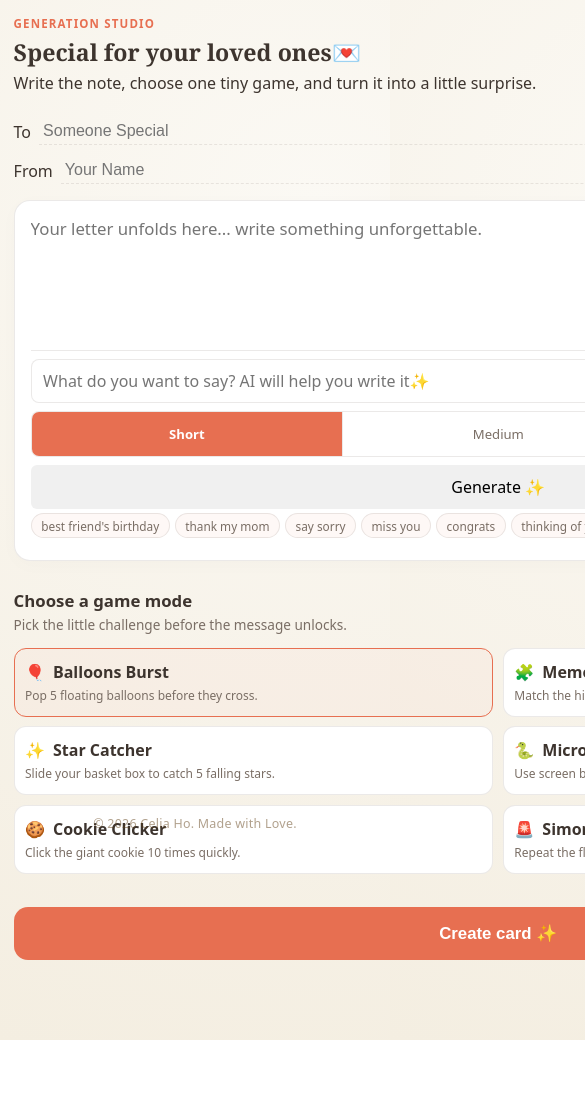
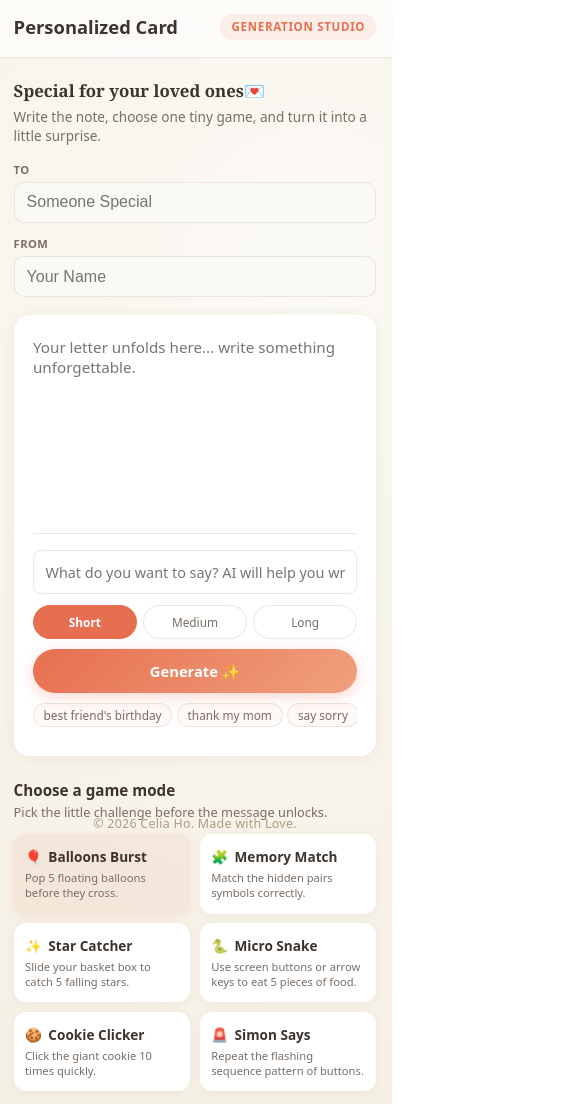
Before and after one commit to ChickChickk/personalized-card, a website: page index.html in a window 390 px wide. Shown: the top 1104 px of the page, 585 px wide, since content can reach past the window. Before the commit the page ends 1040 px from the top, so only its background shows below. Drawn offline with Linux system fonts and the light colour scheme; a web font is replaced by a local one.

Commit message:
Redesign mobile layout: fix overflow bug, refresh header/composer/game picker
Fixes a horizontal-scroll bug on mobile (grid-template-columns: 1fr
computed as minmax(auto, 1fr), letting the game-picker grid overflow
the viewport). Also reworks the mobile-only visual treatment based on
user feedback: a compact app bar replaces the stacked hero text, To/From
fields get individual labeled boxes, the composer card is roomier with
smaller placeholder text, length toggle and Generate button get a
lighter/more distinct look, and game-card text is smaller.

Desktop layout is untouched — all changes are additive or scoped to the
existing max-width: 768px / 480px media queries.

```diff
--- a/index.html
+++ b/index.html
@@ -14,6 +14,11 @@
     <div class="app-container">
       <div id="builder-view" class="workspace-layout">
         <div id="creation-studio">
+          <div class="app-topbar">
+            <span class="topbar-brand">Personalized Card</span>
+            <span class="topbar-badge">Generation Studio</span>
+          </div>
+
           <header class="hero-section">
             <span class="eyebrow">Generation Studio</span>
             <h1>Special for your loved ones💌</h1>
--- a/style.css
+++ b/style.css
@@ -743,6 +743,13 @@ main {
 }
 
 /* ── Base structural styles (missing from original) ─────── */
+/* Mobile-only app bar — hidden by default so it never appears (or affects
+   layout) on desktop; the @media (max-width: 768px) block below is the only
+   place that turns it on. Desktop keeps the original .eyebrow + h1 hero. */
+.app-topbar {
+  display: none;
+}
+
 .eyebrow {
   display: block;
   font-size: 0.72rem;
@@ -869,9 +876,12 @@ main {
     padding: 1.25rem 1rem 5rem;
   }
 
-  /* Single-column builder — no side-by-side preview */
+  /* Single-column builder — no side-by-side preview.
+     minmax(0, 1fr), not plain 1fr (= minmax(auto, 1fr)) — otherwise the track
+     sizes to its widest intrinsic content (e.g. the game-cards grid) and
+     overflows the viewport instead of clamping to it. */
   .workspace-layout {
-    grid-template-columns: 1fr;
+    grid-template-columns: minmax(0, 1fr);
     gap: 0;
   }
 
@@ -880,35 +890,175 @@ main {
     display: none;
   }
 
+  /* App bar: bleeds edge-to-edge past the body gutters and carries its own
+     background + border, so it reads as a distinct "chrome" layer sitting
+     above the page content — not just more text on the same background.
+     Replaces the desktop .eyebrow + h1 hero treatment on mobile only. */
+  .app-topbar {
+    display: flex;
+    align-items: center;
+    justify-content: space-between;
+    margin: -1.25rem -1rem 1.35rem;
+    padding: 1.1rem 1rem;
+    background: rgba(255, 255, 255, 0.6);
+    border-bottom: 1px solid var(--border-warm);
+    backdrop-filter: blur(10px);
+  }
+
+  .topbar-brand {
+    font-family: var(--font-sans);
+    font-weight: 700;
+    font-size: 1.15rem;
+    color: var(--text-dark-brown);
+  }
+
+  .topbar-badge {
+    font-family: var(--font-sans);
+    font-size: 0.72rem;
+    font-weight: 700;
+    letter-spacing: 0.06em;
+    text-transform: uppercase;
+    color: var(--accent-orange);
+    background: rgba(231, 111, 81, 0.1);
+    padding: 0.35rem 0.7rem;
+    border-radius: 999px;
+  }
+
   .hero-section {
-    margin-bottom: 1.5rem;
+    margin-bottom: 1.1rem;
+  }
+
+  /* Superseded by .topbar-badge above on mobile. */
+  .hero-section .eyebrow {
+    display: none;
   }
 
   .hero-section h1 {
-    font-size: 1.6rem;
-    line-height: 1.2;
+    font-size: 1.18rem;
+    line-height: 1.3;
+    margin-bottom: 0.3rem;
   }
 
-  /* Stack To / From vertically */
+  .hero-section p {
+    font-size: 0.85rem;
+    color: var(--text-muted-brown);
+    line-height: 1.4;
+  }
+
+  /* To / From: no outer card — just stack the two labeled fields directly
+     on the page background. Each field still gets its own boxed input
+     (below) so it reads as something to fill in, without a second
+     white-box layer wrapping them. */
   .envelope-coordinates {
     flex-direction: column;
-    gap: 0.75rem;
-    margin: 1rem 0;
+    gap: 0.85rem;
+    margin: 0 0 1.1rem;
+  }
+
+  .inline-field {
+    flex-direction: column;
+    align-items: stretch;
+    gap: 0.3rem;
+  }
+
+  .inline-field label {
+    font-size: 0.7rem;
+    font-weight: 700;
+    letter-spacing: 0.04em;
+    text-transform: uppercase;
+    color: var(--text-muted-brown);
+  }
+
+  .inline-field input {
+    border: 1px solid var(--border-warm);
+    border-radius: 10px;
+    background: var(--bg-cream-start);
+    padding: 0.65rem 0.75rem;
+    font-size: 1rem;
+  }
+
+  .inline-field input:focus {
+    border-color: var(--accent-orange);
+    background: #fff;
+  }
+
+  /* Lighter, shadow-led card instead of a hard border — reads as one soft
+     surface rather than a boxed form on the cream background. More internal
+     padding + gap so the contents don't feel stacked on top of each other. */
+  .composer-core {
+    border-color: transparent;
+    box-shadow: 0 2px 16px rgba(61, 52, 46, 0.06);
+    padding: 1.35rem 1.15rem;
   }
 
   .composer-core textarea {
-    height: 120px;
+    height: 175px;
+    font-size: 0.95rem;
+  }
+
+  .message-helper-integrated {
+    margin-top: 1rem;
+    padding-top: 1rem;
+  }
+
+  .helper-panel input {
+    font-size: 0.9rem;
   }
 
   /* Draft helper: stack controls full-width */
   .helper-panel {
     flex-direction: column;
     align-items: stretch;
+    gap: 0.65rem;
   }
 
   .helper-panel input,
   .helper-panel button {
     width: 100%;
+  }
+
+  .idea-slider {
+    margin-top: 0.6rem;
+  }
+
+  /* Short / Medium / Long: smaller, airier pill toggles instead of one
+     joined bar taking the full row — reads as a lightweight choice, not
+     another full-size control competing with the input above it. */
+  .segmented {
+    display: flex;
+    gap: 0.4rem;
+    border: none;
+    background: transparent;
+    border-radius: 0;
+    overflow: visible;
+    min-height: 0;
+  }
+
+  .segmented .seg {
+    flex: 1;
+    min-height: 34px;
+    padding: 0;
+    font-size: 0.74rem;
+    border: 1px solid var(--border-warm);
+    border-radius: 999px;
+    background: #fff;
+  }
+
+  .segmented .seg.is-active {
+    border-color: var(--accent-orange);
+  }
+
+  /* Generate: a distinct gradient pill instead of the flat grey
+     .btn-secondary treatment, since this is the "magic" action, not a
+     neutral utility button. */
+  #btn-magic-draft {
+    background: linear-gradient(135deg, var(--accent-orange), #f0a07d);
+    color: #fff;
+    font-weight: 600;
+    font-size: 0.92rem;
+    border-radius: 999px;
+    padding: 0.7rem 1rem;
+    box-shadow: 0 4px 14px rgba(231, 111, 81, 0.28);
   }
 
   /* 2-column game picker */
@@ -917,11 +1067,42 @@ main {
   }
 
   .game-picker-section {
-    margin-top: 1.75rem;
+    margin-top: 1.5rem;
   }
 
+  .section-meta h2 {
+    font-size: 0.95rem;
+  }
+
+  .section-meta p {
+    font-size: 0.8rem;
+  }
+
+  /* Shadow instead of border for the same "one soft surface" reason as
+     .composer-core; selection reads via a filled tint, not an outline. */
   .game-mode-card {
     padding: 0.9rem 0.85rem;
+    border-color: transparent;
+    box-shadow: 0 2px 10px rgba(61, 52, 46, 0.05);
+  }
+
+  .game-mode-card.is-selected {
+    border-color: transparent;
+    background: rgba(231, 111, 81, 0.09);
+    box-shadow: 0 2px 10px rgba(231, 111, 81, 0.12);
+  }
+
+  /* Smaller, lighter-weight title + desc — the emoji already carries the
+     visual weight, so the text doesn't need to be as loud. */
+  .card-identity-header {
+    font-size: 0.85rem;
+    font-weight: 600;
+    gap: 0.4rem;
+  }
+
+  .game-card-desc {
+    font-size: 0.72rem;
+    line-height: 1.35;
   }
 
   /* Full-width CTA */
@@ -974,7 +1155,7 @@ main {
   }
 
   .hero-section h1 {
-    font-size: 1.45rem;
+    font-size: 1.05rem;
   }
 
   .game-mode-card {
@@ -982,7 +1163,7 @@ main {
   }
 
   .game-card-desc {
-    font-size: 0.75rem;
+    font-size: 0.7rem;
   }
 
   .runtime-card-panel {
```
